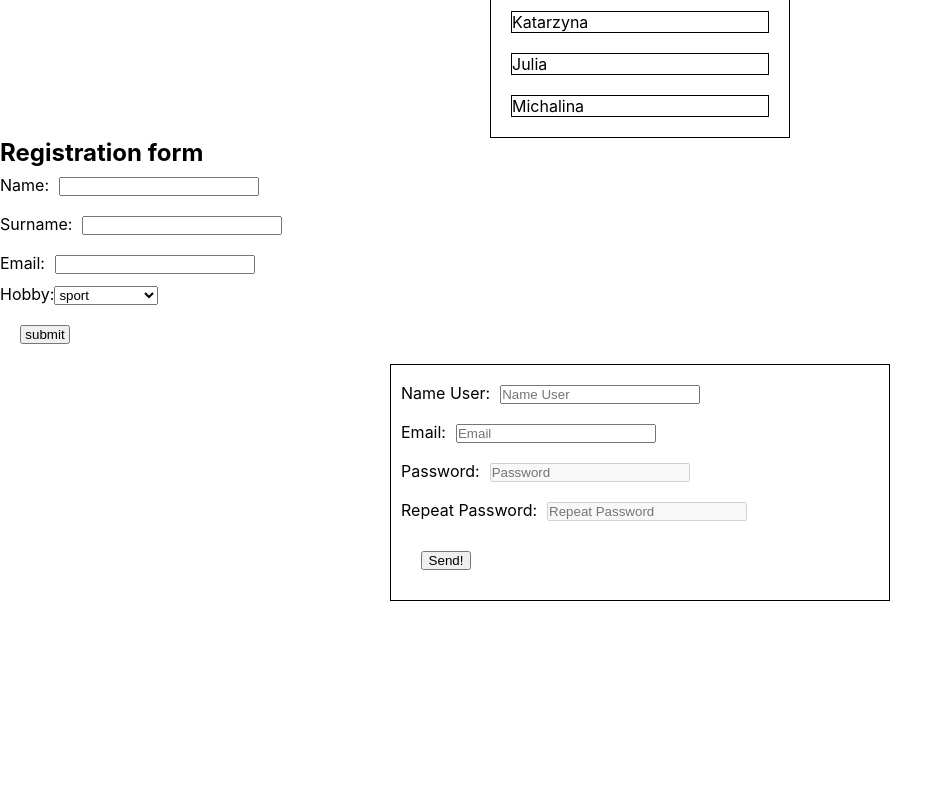
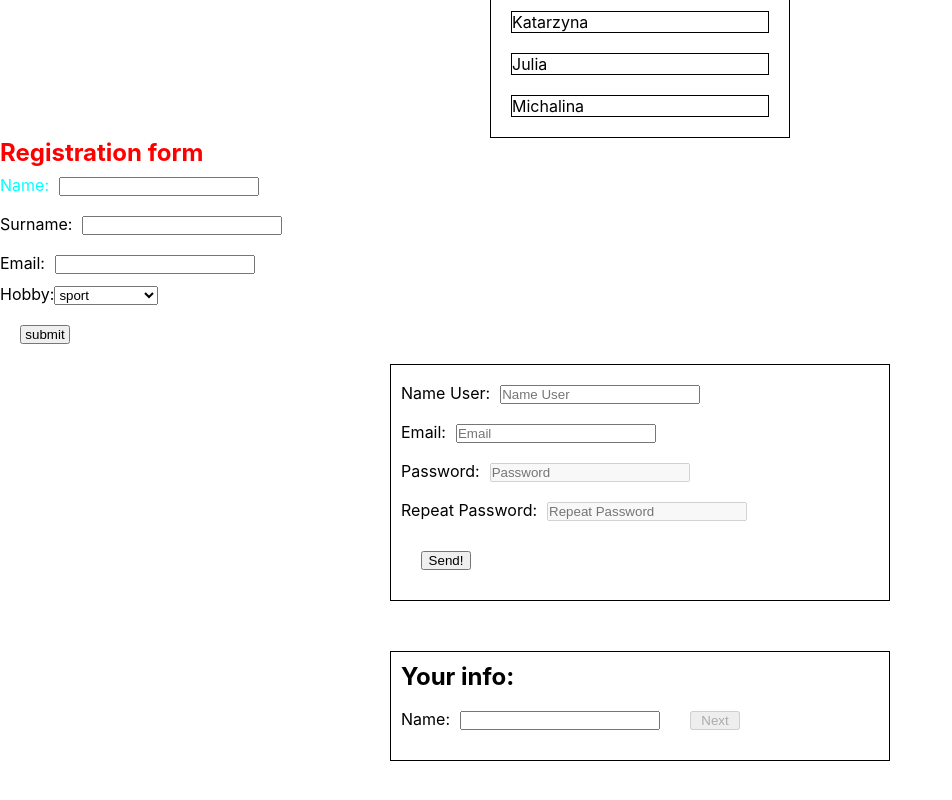
Before and after one commit to hysiu07/poligon, a React (Create React App) app: page /tasks in a window 1280 px wide. Shown: the part 4440-5240 px from the top of the page, without its empty margins (0-952 px from the left). Before the commit the page ends 5041 px from the top, so only its background shows below. Built offline with nearby package versions, Linux system fonts and the light colour scheme.

Commit message:
react advanced

```diff
--- a/package.json
+++ b/package.json
@@ -14,8 +14,10 @@
     "formik": "^2.3.2",
     "react": "^18.2.0",
     "react-dom": "^18.2.0",
+    "react-google-recaptcha": "^3.1.0",
     "react-router-dom": "^6.11.2",
     "react-scripts": "5.0.1",
+    "sass": "^1.62.1",
     "uuid": "^9.0.0",
     "web-vitals": "^2.1.4"
   },
--- a/src/Tasks/Chapter6/Chapter6.css
+++ b/src/Tasks/Chapter6/Chapter6.css
@@ -1,7 +1,7 @@
-.chapter6-form {
+/* .chapter6-form {
 	display: flex;
 	flex-direction: column;
 }
 .error-red{
 	color: red;
-}
+} */
--- a/src/Tasks/Chapter6/Chapter6.js
+++ b/src/Tasks/Chapter6/Chapter6.js
@@ -2,6 +2,9 @@ import React, { useState, useRef, createRef } from 'react';
 import FormTask from './FormTask';
 
 import './Chapter6.css';
+
+import './Chapter6.scss';
+import FormSteps from './FormSteps';
 
 function Chapter6() {
 	// const [data, setData] = useState({
@@ -44,15 +47,32 @@ function Chapter6() {
 			}
 		}
 	};
+	const isHawaiiPizzaAvailable = false;
+
+	const pizzaPromise = new Promise((resolve, rejected) => {
+		if (isHawaiiPizzaAvailable) {
+			resolve('OK!');
+		}
+		rejected('oh NO!');
+	});
+
+	const myOrder = pizzaPromise
+		.then((respons) => {
+			console.log('wszystko git', respons);
+		})
+		.catch((error) => {
+			console.log('kurwa nie działa');
+		});
+
 	return (
 		<div>
 			<form className='chapter6-form' onSubmit={submit} method='GET'>
-				<h2>Registration form</h2>
+				<h2 className='chapter6__title'>Registration form</h2>
 				<p>
 					{/* Name:{data.name} {data.surname} email: {data.email} hobby:{' '}
 					{data.hobby} */}
 				</p>
-				<label>
+				<label className='chapter6__label'>
 					Name:
 					<input type='text' name='name' ref={nameRef} />
 					<p ref={errorNameRef}></p>
@@ -76,6 +96,7 @@ function Chapter6() {
 				<button type='submit'>submit</button>
 			</form>
 			<FormTask />
+			<FormSteps />
 		</div>
 	);
 }
--- /dev/null
+++ b/src/Tasks/Chapter6/Chapter6.scss
@@ -0,0 +1,16 @@
+.chapter6-form {
+	display: flex;
+	flex-direction: column;
+}
+.error-red {
+	color: red;
+}
+
+.chapter6 {
+	&__title {
+		color: red;
+	}
+	&__label {
+		color: aqua;
+	}
+}
--- /dev/null
+++ b/src/Tasks/Chapter6/FormSteps.css
@@ -0,0 +1,6 @@
+.form-step-container {
+	margin: 50px auto;
+    padding: 10px;
+	width: 500px;
+	border: 1px solid black;
+}
--- /dev/null
+++ b/src/Tasks/Chapter6/FormSteps.js
@@ -0,0 +1,135 @@
+import React from 'react';
+import { useState } from 'react';
+import './FormSteps.css';
+import ReCAPTCHA from 'react-google-recaptcha';
+
+function FormSteps() {
+    const [steps, setSteps] = useState(1);
+    const [send, setSend] = useState(true)
+	const [data, setData] = useState({
+		name: '',
+		age: '',
+		hobby: '',
+	});
+
+	const handleinput = (e) => {
+		const target = e.target;
+		const name = target.name;
+		setData((prevData) => {
+			return { ...prevData, [name]: target.value };
+		});
+		console.log(data);
+	};
+	const handleSubmit = (e) => {
+		e.preventDefault();
+		console.log('wysłano!');
+    };
+    const sendEnabled = () => {
+        setSend(false)
+    }
+
+	return (
+		<div className='form-step-container'>
+			<form className='form-step' method='POST' onSubmit={handleSubmit}>
+				<h2>Your info:</h2>
+				{steps === 1 && (
+					<div className='step'>
+						<label htmlFor='name'>
+							Name:
+							<input
+								type='text'
+								name='name'
+								onChange={handleinput}
+								value={data.name}
+							/>
+						</label>
+						<button
+							disabled={data.name === '' && 'true'}
+							onClick={() => {
+								setSteps(2);
+							}}
+						>
+							Next
+						</button>
+					</div>
+				)}
+				{steps === 2 && (
+					<div className='step'>
+						<label htmlFor='age'>
+							Age:
+							<input
+								type='number'
+								name='age'
+								onChange={handleinput}
+								value={data.age}
+							/>
+						</label>
+						<button
+							onClick={() => {
+								setSteps(1);
+							}}
+						>
+							Prev
+						</button>
+						<button
+							disabled={data.age === '' && 'true'}
+							onClick={() => {
+								setSteps(3);
+							}}
+						>
+							Next
+						</button>
+					</div>
+				)}
+				{steps === 3 && (
+					<div className='step'>
+						<label htmlFor='age'>
+							Hobby:
+							<select name='hobby' onChange={handleinput} value={data.hobby}>
+								<option value='sport'>sport</option>
+								<option value='fishing'>fishing</option>
+								<option value='cooking'>cooking</option>
+							</select>
+						</label>
+						<button
+							onClick={() => {
+								setSteps(2);
+							}}
+						>
+							Prev
+						</button>
+						<button
+							disabled={data.age === '' && 'true'}
+							onClick={() => {
+								setSteps(4);
+							}}
+						>
+							Next
+						</button>
+					</div>
+				)}
+				{steps === 4 && (
+					<div className='step'>
+						<p> Name: {data.name}</p>
+						<p> Age: {data.age}</p>
+						<p> Hobby: {data.hobby}</p>
+						<button
+							onClick={() => {
+								setSteps(3);
+							}}
+						>
+							Prev
+						</button>
+						<button type='submit' disabled={send}>Send!</button>
+						<ReCAPTCHA
+							sitekey='6LfcbWQmAAAAAPf_iaT6SPeVxtg3l0sgpCICs0pf'
+							onClick={sendEnabled}
+						/>
+						,
+					</div>
+				)}
+			</form>
+		</div>
+	);
+}
+export default FormSteps;
--- a/src/Tasks/Chapter6/FormTask.js
+++ b/src/Tasks/Chapter6/FormTask.js
@@ -95,6 +95,8 @@ function FormTask() {
 
 		if (email !== '') {
 			setDisabledPassword(false);
+		} else {
+			setDisabledPassword(true);
 		}
 	};
 
```
Also changed, not shown: 1 other file (tests, documents, lock files or other folders).
